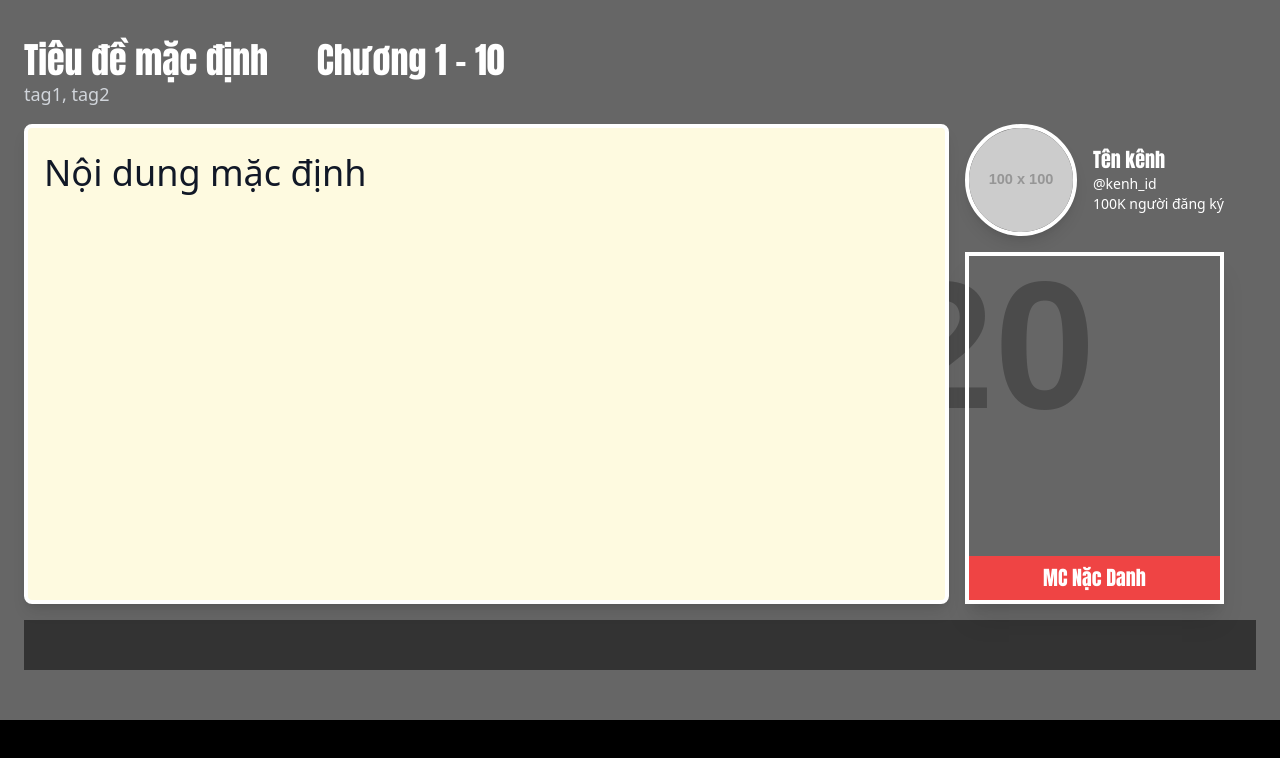
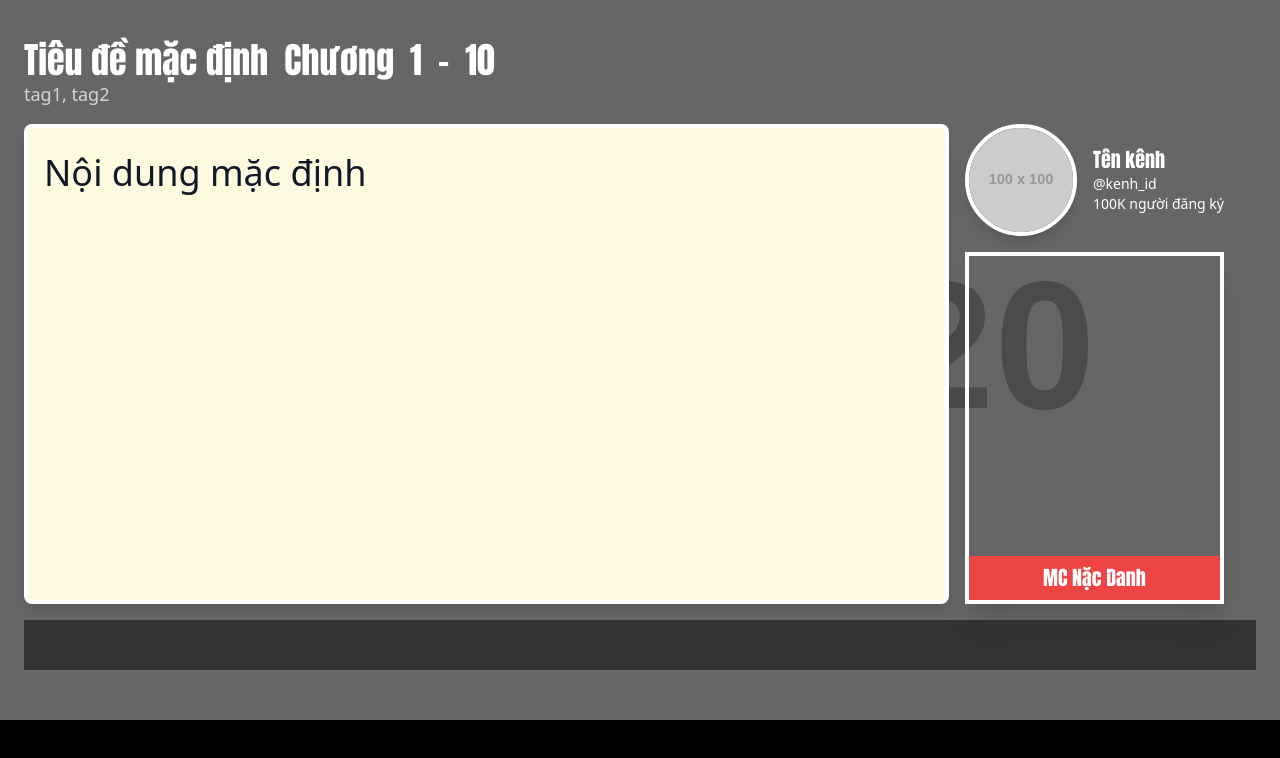
Before and after one commit to vietvodoi123/preview_video_template, a plain HTML site: page index.html in a window 1280 px wide. Drawn offline with nearby package versions, Linux system fonts and the light colour scheme; placeholder pictures from the web are drawn by us.

Commit message:
Update index.html

```diff
--- a/index.html
+++ b/index.html
@@ -47,9 +47,8 @@
       <div class="relative z-10 flex flex-col h-full p-6">
         <!-- Header -->
         <div class="flex flex-col items-start mt-4">
-          <div class="title text-4xl">
-            <span id="title"></span> <span class="ml-10"></span> Chương
-            <span id="chapter_from"></span> - <span id="chapter_to"></span>
+          <div class="title text-4xl flex justify-between gap-4">
+            <span id="title"></span> <span class="flex gap-4">Chương <span id="chapter_from"></span> - <span id="chapter_to"></span></span>
           </div>
           <div class="text-lg text-gray-300"><span id="tags"></span></div>
         </div>
```
